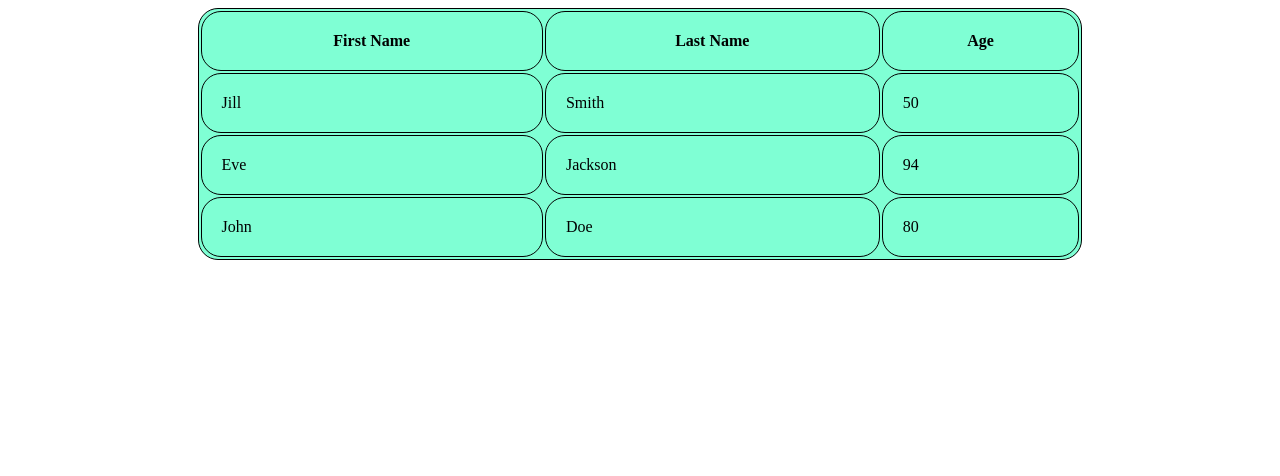
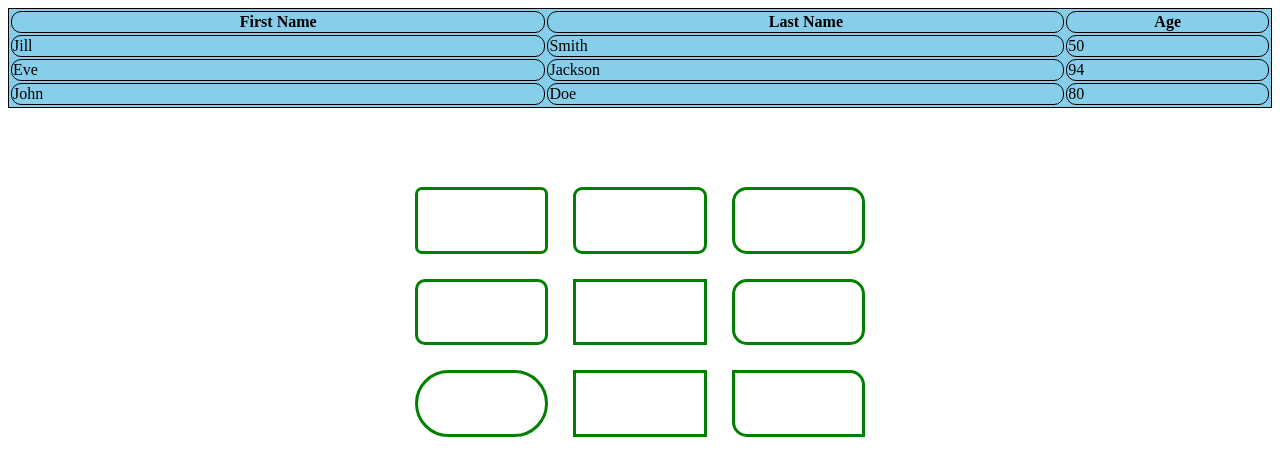
Before and after one commit to mahesh9854/MERN-1, a plain HTML site: page css_Task-1.html in a window 1280 px wide. Drawn offline with Linux system fonts and the light colour scheme.

Commit message:
Update css_Task-1.html

```diff
--- a/css_Task-1.html
+++ b/css_Task-1.html
@@ -1,30 +1,72 @@
 <!DOCTYPE html>
 <html lang="en">
-
 <head>
-    <meta charset="UTF-8" />
-    <meta name="viewport" content="width=device-width, initial-scale=1.0" />
-    <title>Task1</title>
+    <meta charset="UTF-8">
+    <meta name="viewport" content="width=device-width, initial-scale=1.0">
+    <title>Task-1</title>
+</head>
 <style>
-        table {
-            border-width: 1px;
-            border-radius: 20px;
-            border-color: black;
-            background-color: aquamarine;
+    .normal-table th, .normal-table td {
+        border: 1px solid black;
+        border-radius: 10px;
+    }
+    .normal-table table {
+        border-radius: 10px;
     }
 
-        td,
-        th {
-            border-radius: 20px;
-            background-color: aquamarine;
-            border-color: black;
+    .border-shapes-table {
+        width: 500px;
+        height: 300px;
+    }
+    .border-shapes-table th:first-child {
+        width: 200px;
+        height: 50px;
+        border: 3px solid green;
+        border-radius: 7px;
+    }
+    .border-shapes-table th:nth-child(2) {
+        width: 200px;
+        height: 50px;
+        border: 3px solid green;
+        border-radius: 9px;
+    }
+    .border-shapes-table th:last-child {
+        width: 200px;
+        height: 50px;
+        border: 3px solid green;;
+        border-radius: 15px;
+    }
+    .border-shapes-table td:first-child {
+        width: 200px;
+        height: 50px;
+        border: 3px solid green;
+        border-radius: 10px;
+    }
+    .border-shapes-table td:nth-child(2) {
+        width: 200px;
+        height: 50px;
+        border: 3px solid green;
+    }
+    .border-shapes-table td:nth-child(3) {
+        width: 200px;
+        height: 50px;
+        border: 3px solid green;
+        border-radius: 15px;
+    }
+    .row3 td:first-child {
+        /* width: 200px;
+        height: 50px; */
+        border-radius: 50px;
+    }
+    .row3 td:nth-child(3) {
+        border-top-left-radius: 0px;
+        border-top-right-radius: 15px;
+        border-bottom-left-radius: 15px;
+        border-bottom-right-radius: 0px;
     }
 </style>
-</head>
-
 <body>
-    <center>
-        <table border="10" bordercolor="white" width="70%" cellpadding="20" bgcolor="#96D4D4">
+    <table bgcolor="skyblue" style="width: 100%; border: 1px solid black;" class="normal-table">
         <tr>
             <th>First Name</th>
             <th>Last Name</th>
@@ -46,7 +88,25 @@
             <td>80</td>
         </tr>
     </table>
-    </center>
+    <br>
+    <br>
+    <br>
+    <table class="border-shapes-table" align="center" cellspacing="25px">
+        <tr>
+            <th></th>
+            <th></th>
+            <th></th>
+        </tr>
+        <tr>
+            <td></td>
+            <td></td>
+            <td></td>
+        </tr>
+        <tr class="row3">
+            <td></td>
+            <td></td>
+            <td></td>
+        </tr>
+    </table>
 </body>
-
 </html>
```
Lines whose indentation alone changed are shown as unchanged.
